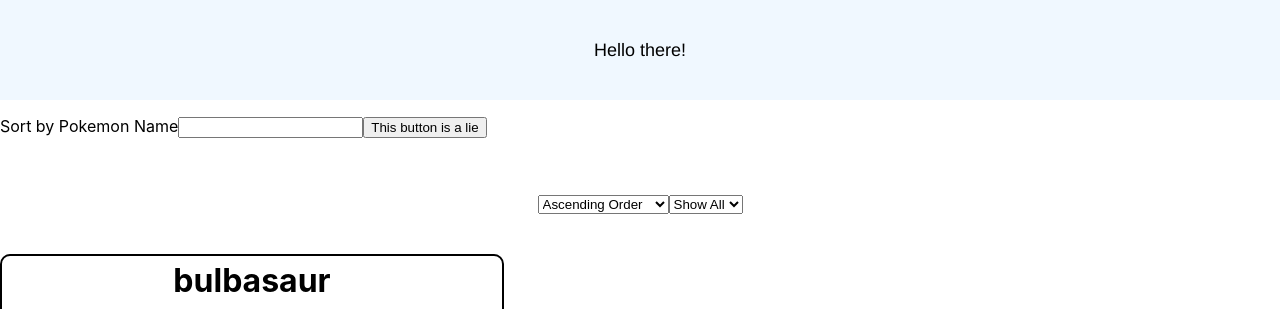
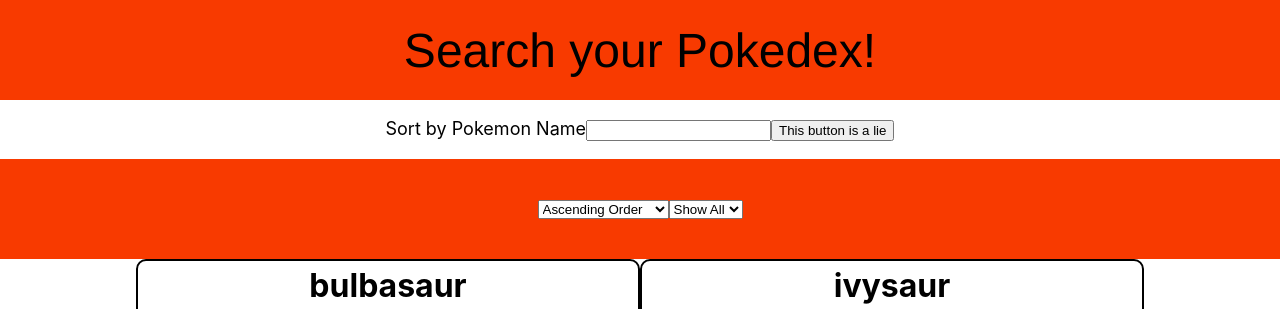
Before and after one commit to jeffIrvine/lab-03-pokedex, a React (Create React App) app: page / in a window 1280 px wide. Shown: the top 309 px of the page. Built offline with nearby package versions, Linux system fonts and the light colour scheme.

Commit message:
working css and wrap

```diff
--- a/src/App.css
+++ b/src/App.css
@@ -3,19 +3,37 @@
 }
 
 .header-div {
-  background-color: aliceblue;
+  background-color: rgb(248, 58, 0);
+  width: 100%;
+  height: 100px;
+  font-size: 3em;
+  display: flex;
+  justify-content: center;
+  align-items: center;
+  font-family: 'Franklin Gothic Medium', 'Arial Narrow', Arial, sans-serif
+}
+
+.main {
+  display: flex;
+  text-align: center;
+  flex-direction: row;
+  justify-content: center;
+  align-items: center;
+  flex-wrap: wrap;
+}
+
+.drop-downs {
+  background-color: rgb(248, 58, 0);
   width: 100%;
   height: 100px;
   font-size: large;
   display: flex;
   justify-content: center;
   align-items: center;
-  font-family: 'Franklin Gothic Medium', 'Arial Narrow', Arial, sans-serif
 }
 
-.drop-downs {
-  width: 100%;
-  height: 100px;
+.search-bar {
+  background-color: white;
   font-size: large;
   display: flex;
   justify-content: center;
--- a/src/App.js
+++ b/src/App.js
@@ -40,7 +40,7 @@
 
   render() {
     return (
-          <div>
+          <div className="App">
             <Header />
             <SearchBar
             handleSubmit={this.handleSubmit}
--- a/src/Header.js
+++ b/src/Header.js
@@ -4,7 +4,7 @@
     render() {
         return (
             <div className='header-div'>
-                Hello there!
+                Search your Pokedex!
             </div>
         )
     }
--- a/src/PokeList.js
+++ b/src/PokeList.js
@@ -4,7 +4,7 @@
 export default class PokeList extends Component {
     render() {
         return (
-            <div>
+            <div className='main'>
                 {
                     this.props.pokeData.filter((item) => {
                         if (!this.props.filter) return true;
```
